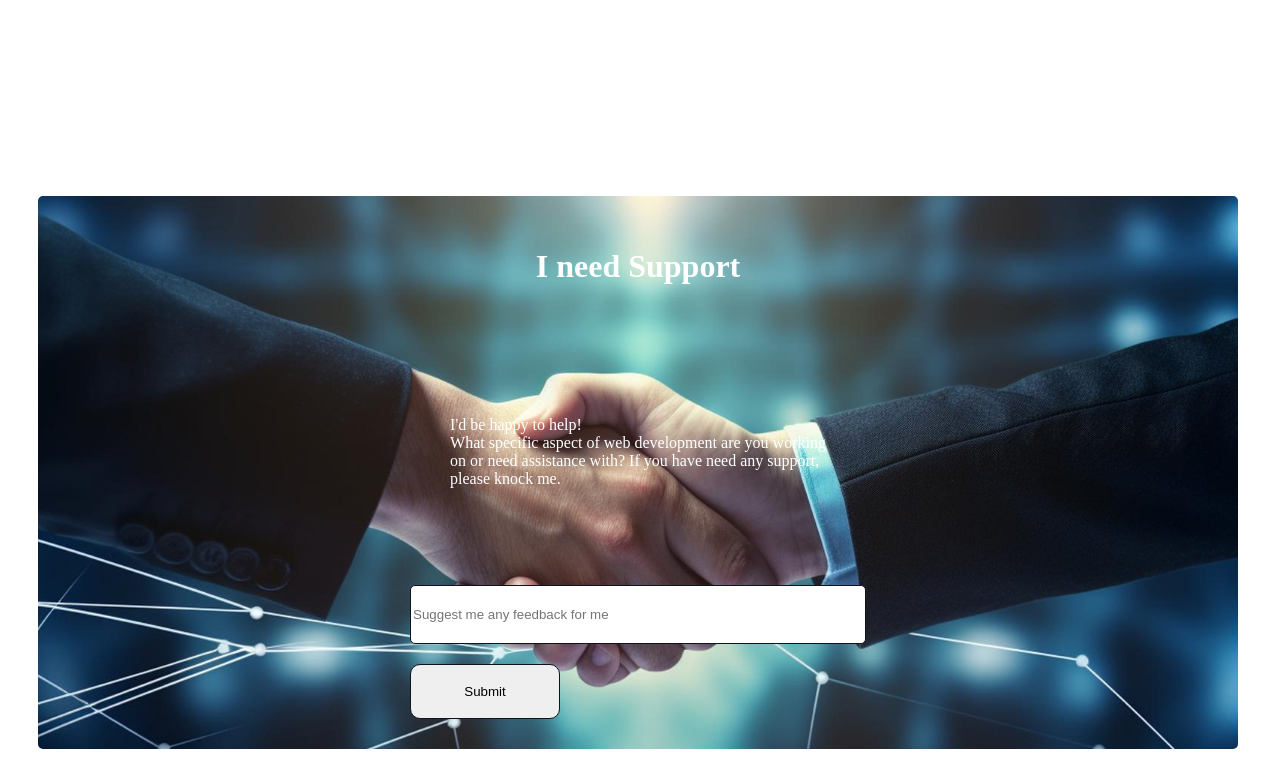
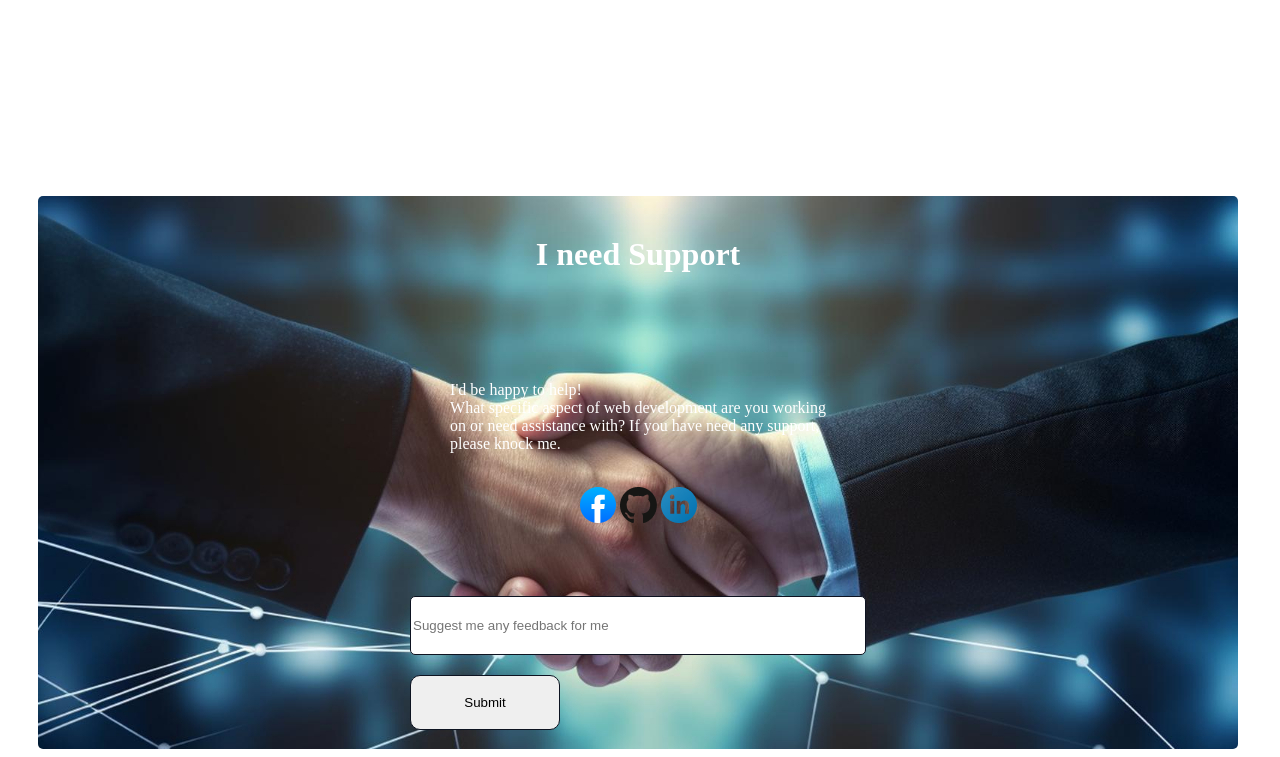
Before and after one commit to Foysal348/All-Linear-Regression, a plain HTML site: page index.html in a window 1280 px wide. Shown: the part 3818-4575 px from the top of the page. Drawn offline with Linux system fonts and the light colour scheme; a web font is replaced by a local one.

Commit message:
index.html

```diff
--- a/index.html
+++ b/index.html
@@ -202,6 +202,16 @@
                 <p style="color: white;">I'd be happy to help! <br>What specific aspect of web
                      development are you working <br>on or need assistance with?
                       If you have need any support,<br>please knock me.</p>
+
+                      <div class="gap">
+                        <a href="https://www.facebook.com/foyshal.islam.7/"><img src="assets/facebook.png"></a>
+                        <a href="https://github.com/"><img src="assets/github.png"></a>
+
+                        <a href="https://www.linkedin.com/onboarding/start/profile-location/new/?source=coreg"><img src="assets/linkedin-icon 1.png"></a>
+
+                       </div>
+
+
             <div class="footer-input">
                 <div><input type="text" placeholder="Suggest me any feedback for me" class="input-button"></div>
                 <button type="submit" class="submit-button">Submit</button>
```
